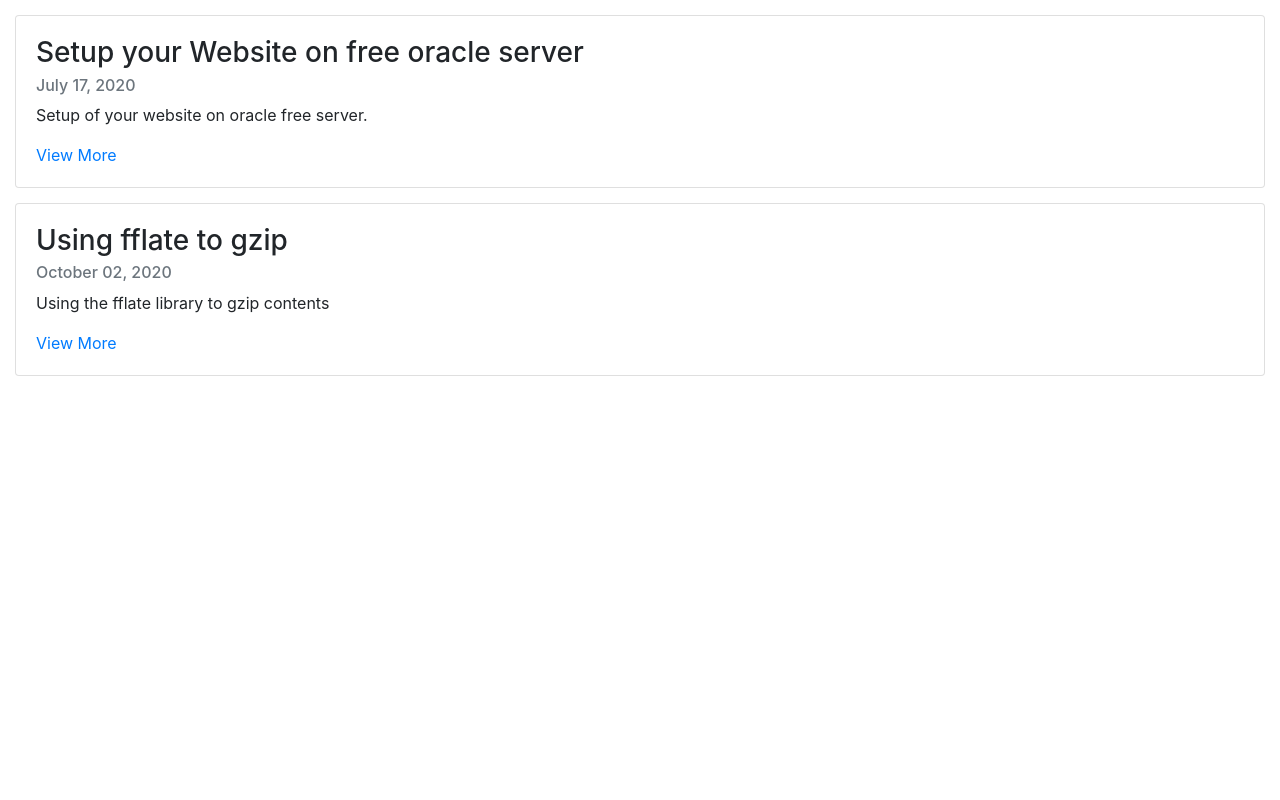
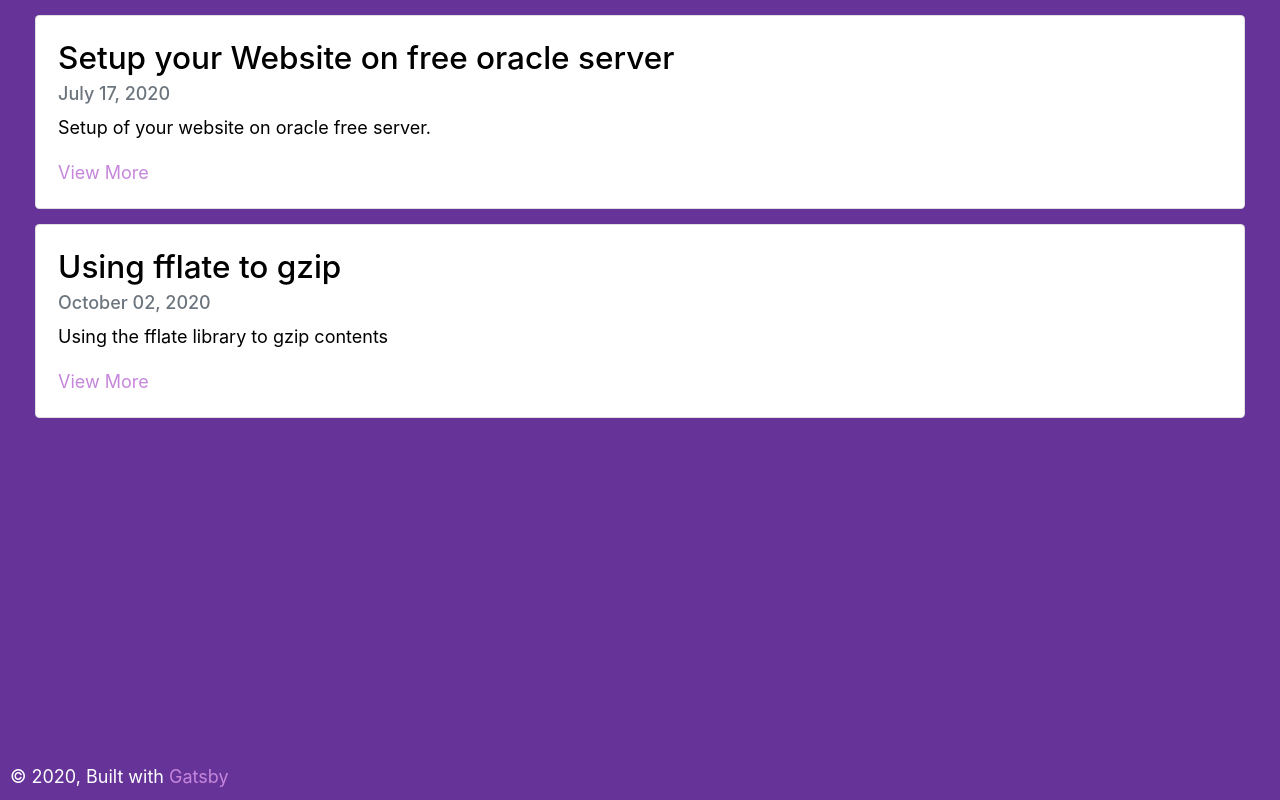
Before and after one commit to SIMRAN88/gatsby-profile, a Gatsby site: page /blog-page in a window 1280 px wide. Built offline with nearby package versions, Linux system fonts and the light colour scheme; Gatsby itself is replaced by a stand-in of ours.

Commit message:
added chat-window, backgroud and dark mode

```diff
--- a/package.json
+++ b/package.json
@@ -18,6 +18,7 @@
     "gatsby-transformer-sharp": "^2.5.16",
     "prop-types": "^15.7.2",
     "react": "^16.12.0",
+    "react-chat-window-with-image-view": "^1.0.0",
     "react-dom": "^16.12.0",
     "react-helmet": "^6.1.0"
   },
--- a/src/components/layout.js
+++ b/src/components/layout.js
@@ -29,7 +29,10 @@ const Layout = ({ children }) => {
       <div
         style={{
           margin: `0 auto`,
-          maxWidth: 960,
+          width: '100%',
+          height:'100%',
+          position:`absolute`,
+          overflow:`hidden`,
           padding: `0 1.0875rem 1.45rem`,
           backgroundColor: 'var(--bg)',
           color: 'var(--textNormal)',
--- a/src/pages/blog-page.js
+++ b/src/pages/blog-page.js
@@ -1,6 +1,7 @@
 import React from "react"
 import PostLink from "../components/post-link"
 import { graphql } from "gatsby"
+import Layout from "../components/layout"
 
 const BlogPage = ({
   data: {
@@ -10,7 +11,7 @@ const BlogPage = ({
   const Posts = edges
     .filter(edge => !!edge.node.frontmatter.date) // You can filter your posts based on some criteria
     .map(edge => <PostLink key={edge.node.id} post={edge.node} />)
-  return <div>{Posts}</div>
+  return <Layout><div className="post">{Posts}</div></Layout>
 }
 export const pageQuery = graphql`
   query {
--- a/src/styles/global.css
+++ b/src/styles/global.css
@@ -1,38 +1,147 @@
-.card{
-    margin:15px;
+.card {
+  margin: 15px;
 }
-.container{
+.container {
   text-align: center;
 }
-.img-container{
-    margin-top:10%;
+.img-container {
+  margin-top: 10%;
 }
-.portfolio-img{
-    height:65px;
-    width:65px;
+.portfolio-img {
+  height: 65px;
+  width: 65px;
   border-radius: 50%;
 }
-
+html{
+    overflow: hidden !important;
+}
 body {
-    --bg: white;
-    --textNormal: #222;
-    --textTitle: #222;
-    --textLink: blue;
+  --bg: #663399;
+  --textNormal: white;
+  --textTitle: white;
+  --textLink: #8dcfcf;
   --hr: hsla(0, 0%, 0%, 0.2);
 
   background-color: var(--bg);
+}
+a{
+   color:#c686db !important;
 }
 
 body.dark {
   -webkit-font-smoothing: antialiased;
 
-    --bg: darkslategray;
+  --bg: #292a31;
   --textNormal: rgba(255, 255, 255, 0.88);
   --textTitle: white;
   --textLink: yellow;
   --hr: hsla(0, 0%, 100%, 0.2);
 }
 
-  .blog-post-container{
-      padding:20px;
+.blog-post-container {
+  padding: 20px;
 }
+.sc-closed-icon {
+  bottom: 2px !important;
+}
+.sc-open-icon {
+  bottom: 2px !important;
+}
+.sc-header--img {
+  margin-top: 20px !important;
+}
+.post {
+  color: black;
+}
+
+
+/* Animation Background */
+  .circle{
+    position: absolute;
+    border-radius: 50%;
+    background:  #8158a8;
+    animation: ripple 15s infinite;
+    box-shadow: 0px 0px 1px 0px #508fb9;
+  }
+
+  .small{
+    width: 200px;
+    height: 200px;
+    left: -100px;
+    bottom: -100px;
+  }
+
+  .medium{
+    width: 400px;
+    height: 400px;
+    left: -200px;
+    bottom: -200px;
+  }
+
+  .large{
+    width: 600px;
+    height: 600px;
+    left: -300px;
+    bottom: -300px;
+  }
+
+  .xlarge{
+    width: 800px;
+    height: 800px;
+    left: -400px;
+    bottom: -400px;
+  }
+
+  .xxlarge{
+    width: 1000px;
+    height: 1000px;
+    left: -500px;
+    bottom: -500px;
+  }
+
+  .shade1{
+    opacity: 0.2;
+  }
+  .shade2{
+    opacity: 0.5;
+  }
+
+  .shade3{
+    opacity: 0.7;
+  }
+
+  .shade4{
+    opacity: 0.8;
+  }
+
+  .shade5{
+    opacity: 0.9;
+  }
+
+  @keyframes ripple{
+    0%{
+      transform: scale(0.8);
+    }
+
+    50%{
+      transform: scale(1.2);
+    }
+
+    100%{
+      transform: scale(0.8);
+    }
+  }
+  /* Dark mode */
+  .toggle{
+      right:0;
+      position: absolute;
+      top:0;
+      padding: 10px;
+  }
+  .input-toggle{
+      display:none
+  }
+  .toggle-image{
+    width: 44px;
+    height: 44px;
+  }
```
Also changed, not shown: src/components/background-animation.js (added, +15 -0 lines), src/components/dark-mode-toggle.js (added, +22 -0 lines), src/pages/index.js (+41 -17 lines), 1 other file. Lines whose indentation alone changed are shown as unchanged.
